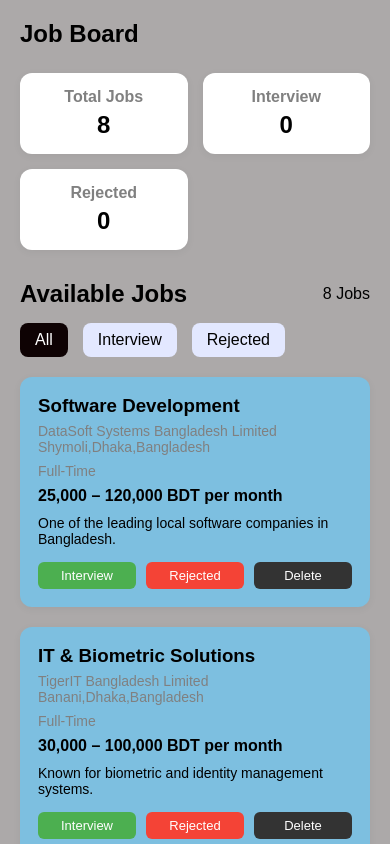
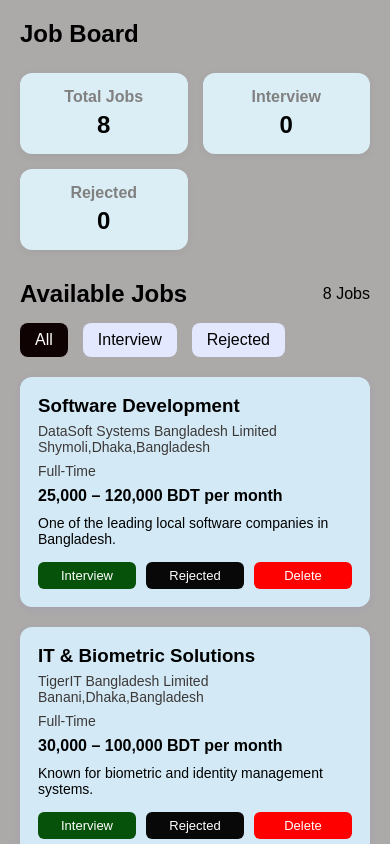
Before and after one commit to shakil-shakku/Batch13-A4, a plain HTML site: page index.html in a window 390 px wide. Shown: the top 844 px of the page. Drawn offline with Linux system fonts and the light colour scheme.

Commit message:
responssive done

```diff
--- a/style.css
+++ b/style.css
@@ -29,7 +29,7 @@
 }
 
 .dashboard-card {
-  background: white;
+  background: rgb(220, 238, 245);
   padding: 15px;
   border-radius: 12px;
   box-shadow: 0 2px 8px rgba(0,0,0,0.05);
@@ -77,10 +77,10 @@
 }
 
 .card {
-  background: rgb(125, 191, 224);
+  background: rgb(211, 234, 246);
   padding: 18px;
   border-radius: 12px;
-  box-shadow: 0 2px 8px rgba(0,0,0,0.05);
+  box-shadow: 0 2px 8px rgba(53, 7, 237, 0.05);
   display: flex;
   flex-direction: column;
   justify-content: space-between;
@@ -91,7 +91,7 @@
 }
 .information {
   font-size: 14px;
-  color: gray;
+  color: rgb(61, 56, 56);
   margin-bottom: 8px;
 }
 
@@ -120,17 +120,17 @@
 }
 
 .interview-btn {
-  background: #4caf50;
+  background: #07520a;
   color: white;
 }
 
 .reject-btn {
-  background: #f44336;
+  background: #080808;
   color: white;
 }
 
 .delete-btn {
-  background: #333;
+  background: red;
   color: white;
 }
 .empty {
@@ -143,3 +143,10 @@
   width: 80px;
   margin-bottom: 10px;
 }
+@media (max-width: 600px) {
+  .header {
+    flex-direction: column;
+    align-items: flex-start;
+    gap: 10px;
+  }
+}
```
